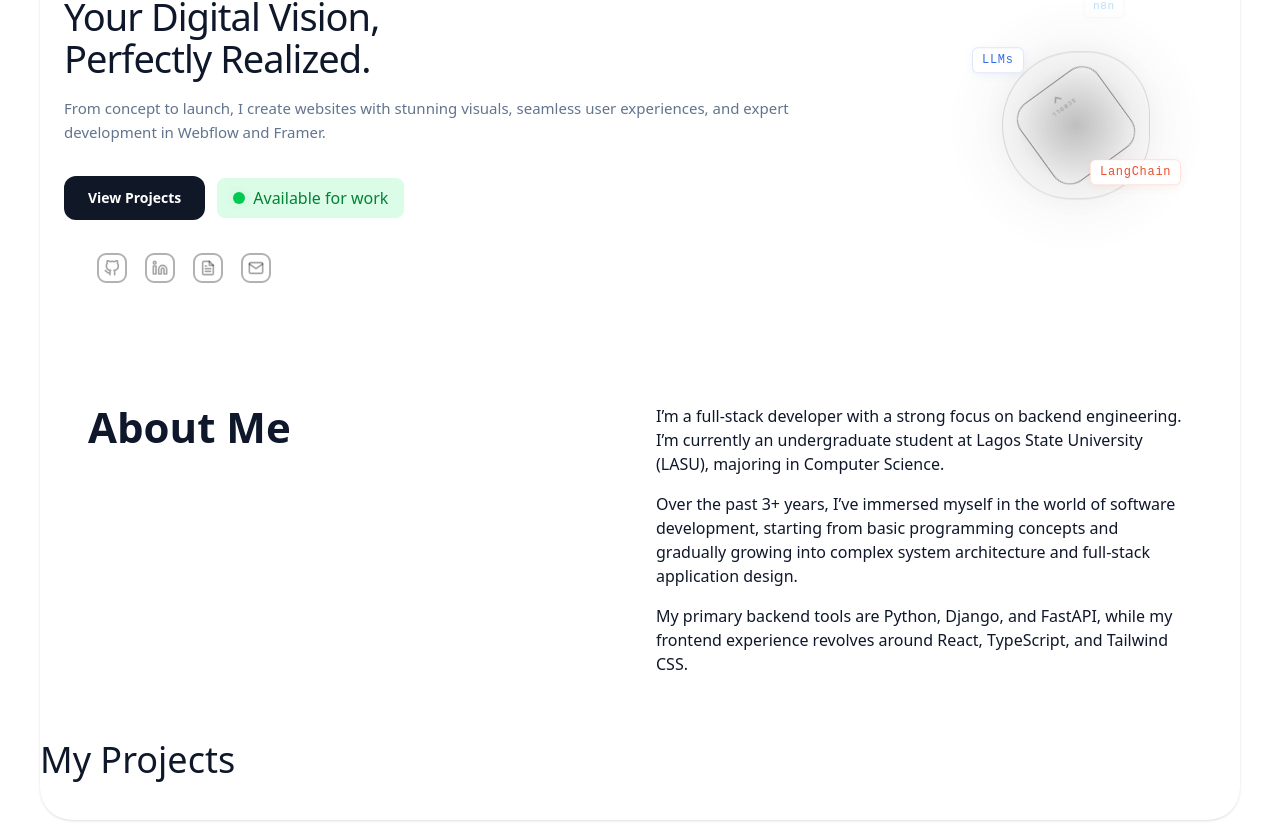
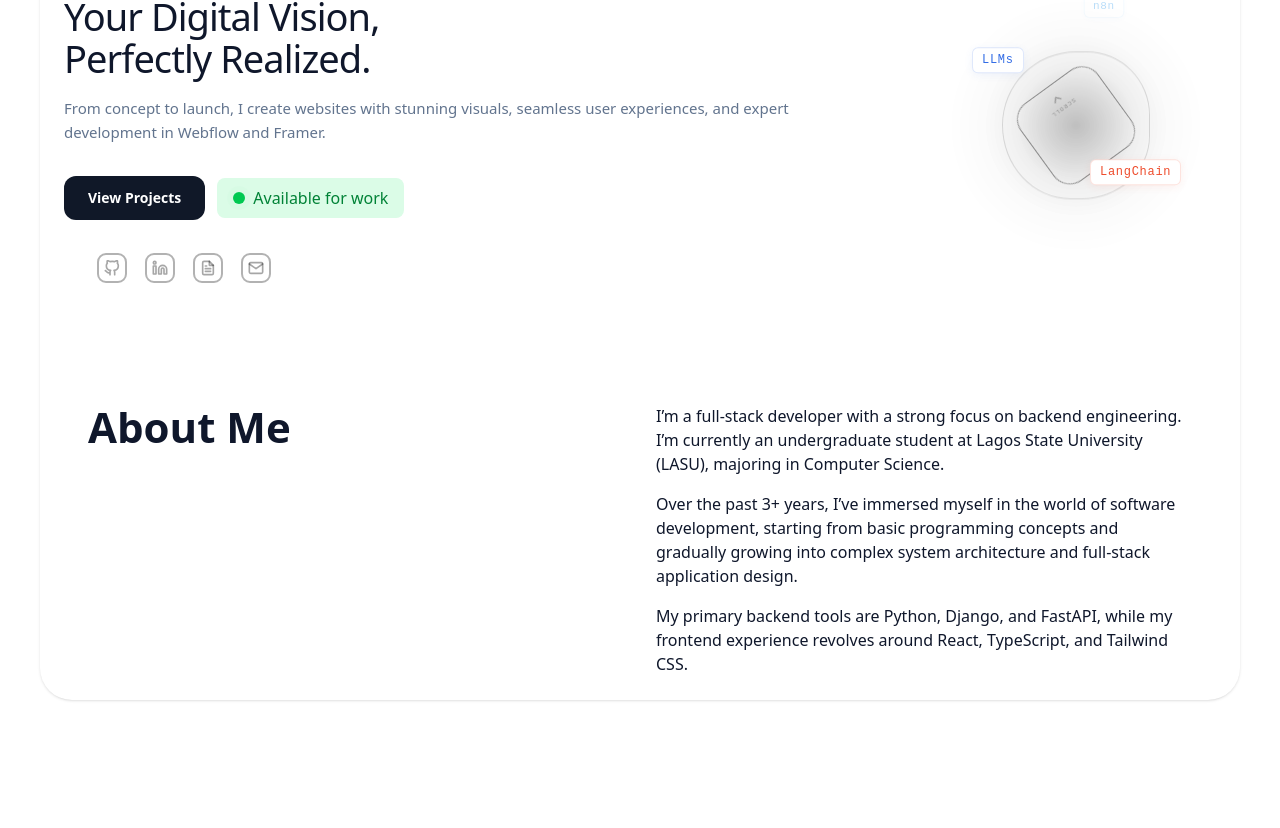
Before and after one commit to Dahmie87/portfolioIn3d, a React (Vite) app: page / in a window 1280 px wide. Shown: the part 284-1112 px from the top of the page. After the commit the page ends 992 px from the top, so only its background shows below. Built offline with nearby package versions, Linux system fonts and the light colour scheme.

Commit message:
remove old projects

```diff
--- a/src/components/home.tsx
+++ b/src/components/home.tsx
@@ -71,7 +71,7 @@ export default function ProtoType(): React.ReactElement {
         </div>
 
         <About />
-        <h1 className="text-4xl py-10 f ont- text-left">My Projects</h1>
+
       </div>
     </div>
   );
--- a/src/components/projects.tsx
+++ b/src/components/projects.tsx
@@ -1,4 +1,4 @@
-import React, { useEffect, useState } from "react";
+import  { useEffect, useState } from "react";
 
 export default function BlurryText() {
   const [loaded, setLoaded] = useState(false);
```
